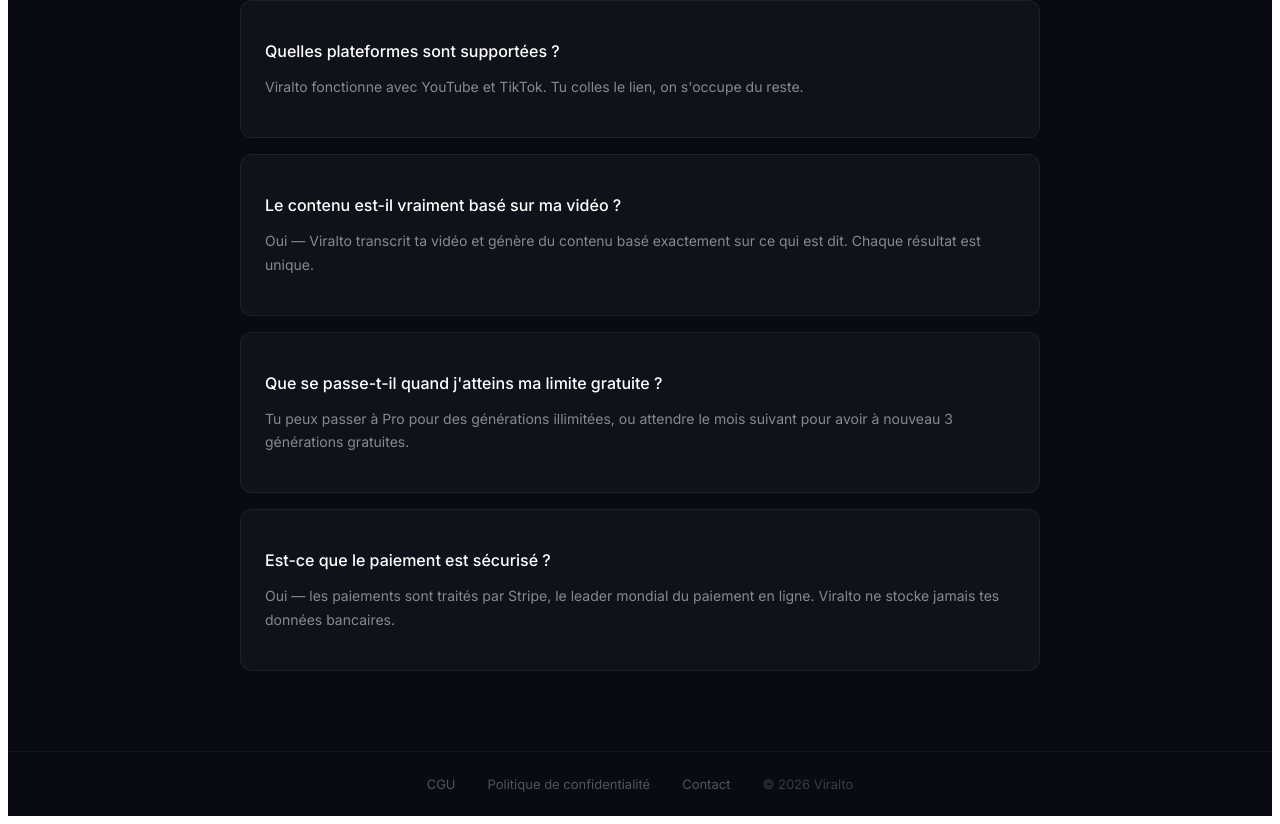
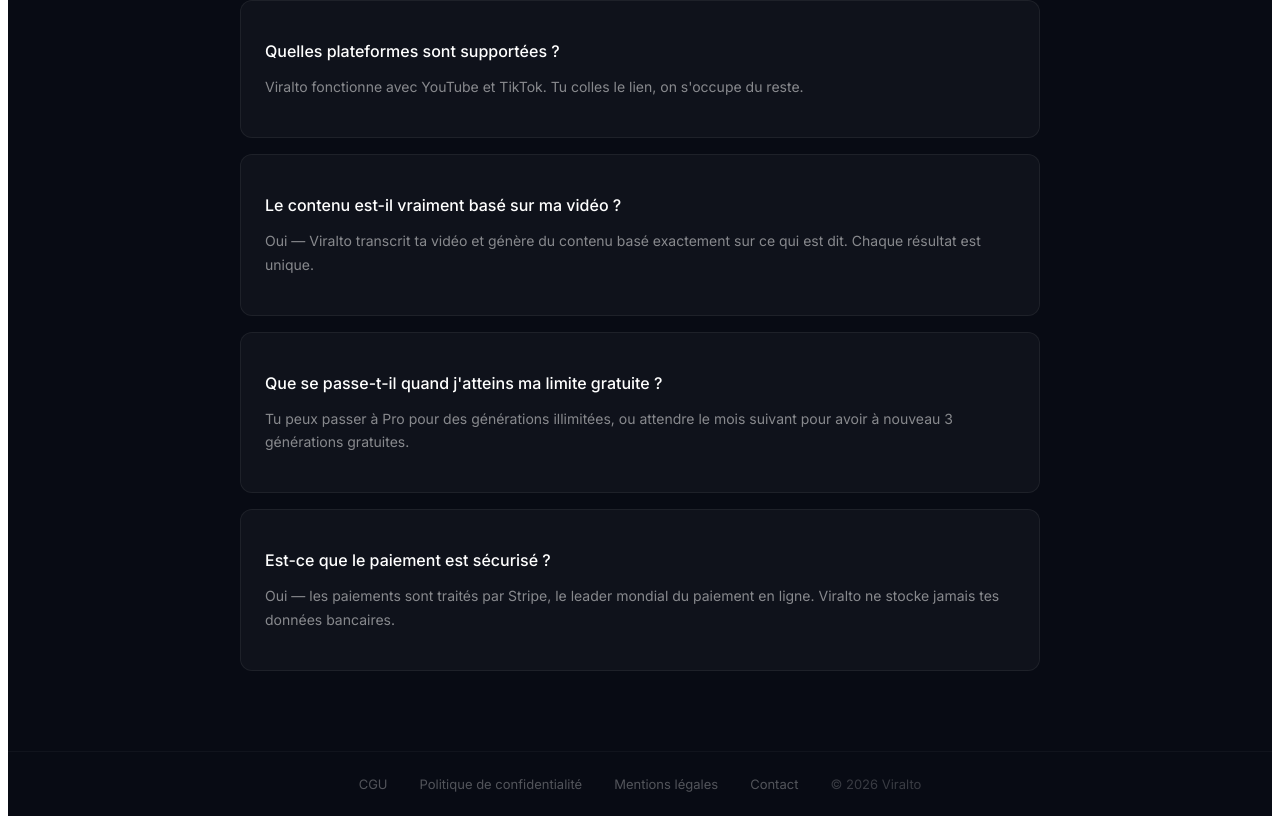
Before and after one commit to AxelBen81/viralto, a Next.js app: page /pricing in a window 1280 px wide. Shown: the part 1964-2788 px from the top of the page. Built offline with nearby package versions, Linux system fonts and the light colour scheme; no server answers.

Commit message:
Update page.tsx

```diff
--- a/app/pricing/page.tsx
+++ b/app/pricing/page.tsx
@@ -218,6 +218,7 @@ export default function Pricing() {
         <div style={{ display: "flex", justifyContent: "center", gap: 32, padding: "24px 48px", borderTop: "1px solid rgba(255,255,255,0.04)" }}>
           <a href="/cgu" style={{ fontSize: 13, color: "rgba(255,255,255,0.3)", textDecoration: "none" }}>{"CGU"}</a>
           <a href="/confidentialite" style={{ fontSize: 13, color: "rgba(255,255,255,0.3)", textDecoration: "none" }}>{"Politique de confidentialité"}</a>
+          <a href="/mentions-legales" style={{ fontSize: 13, color: "rgba(255,255,255,0.3)", textDecoration: "none" }}>{"Mentions légales"}</a>
           <a href="mailto:contact@viralto.fr" style={{ fontSize: 13, color: "rgba(255,255,255,0.3)", textDecoration: "none" }}>{"Contact"}</a>
           <span style={{ fontSize: 13, color: "rgba(255,255,255,0.2)" }}>{"© 2026 Viralto"}</span>
         </div>
```
